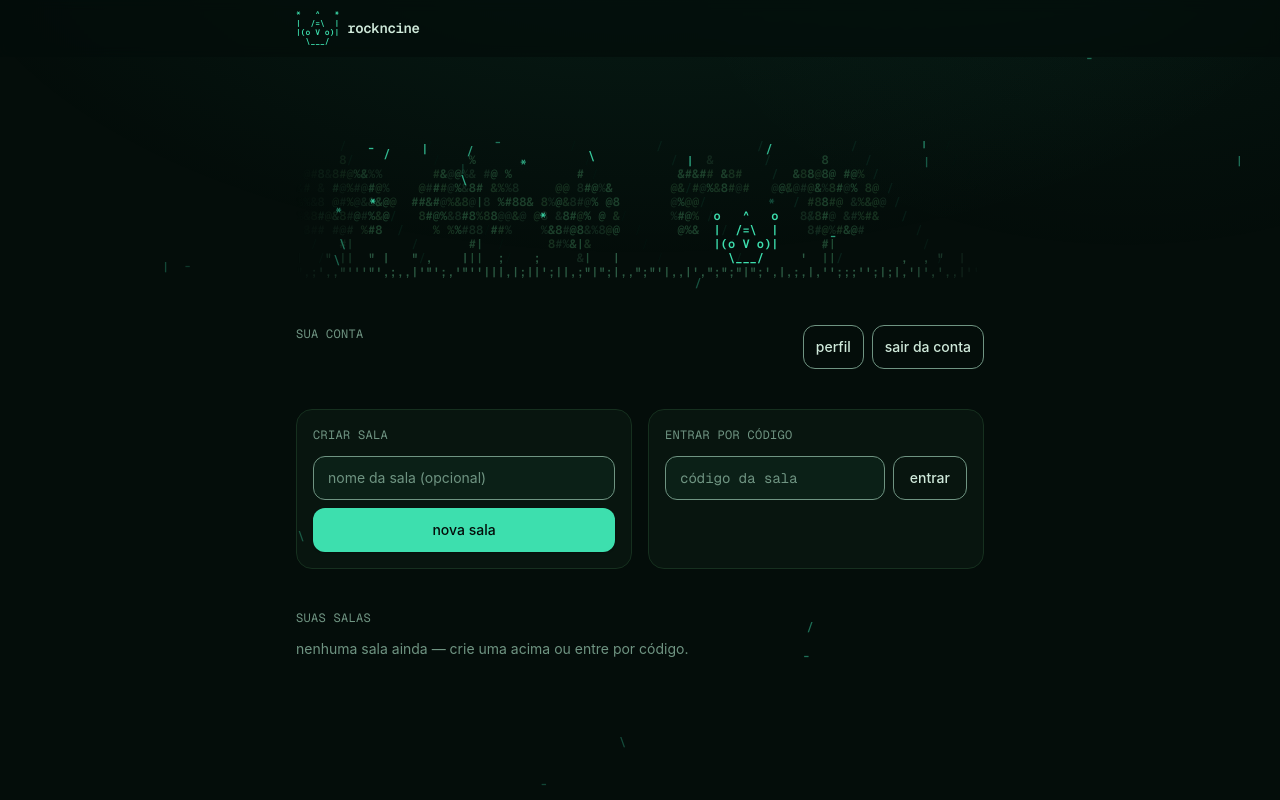
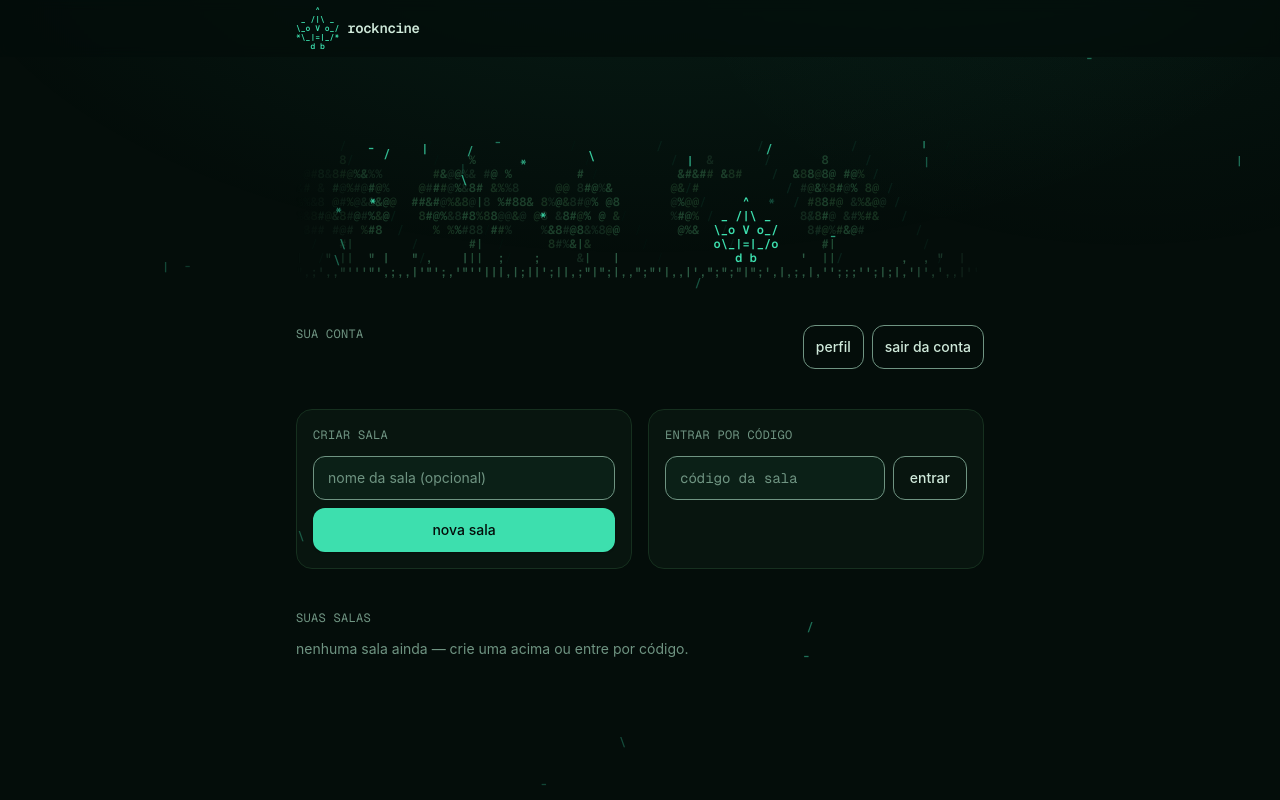
Before and after one commit to luqastw/rockncine, a Next.js app: page /rooms in a window 1280 px wide. Built offline with nearby package versions, Linux system fonts and the light colour scheme; no server answers.

Commit message:
feat(theme): Korok folha de bordo com corpinho, achatado na landing

```diff
--- a/components/chrome/AsciiForest.tsx
+++ b/components/chrome/AsciiForest.tsx
@@ -117,7 +117,7 @@ export function AsciiForest({ className = "" }: { className?: string }) {
       rows = Math.max(5, Math.floor(rect.height / ch));
       scene = buildScene(cols, rows);
       korokCol = Math.max(2, Math.floor(cols * 0.62));
-      for (let y = rows - 6; y < rows - 1; y++) {
+      for (let y = rows - 7; y < rows - 1; y++) {
         for (let x = korokCol - 2; x < korokCol + 12; x++) {
           if (x < 0 || x >= cols || y < 0) continue;
           scene[y * cols + x] = null;
@@ -167,7 +167,7 @@ export function AsciiForest({ className = "" }: { className?: string }) {
       const korok = blink ? miniKorokFrame(2).replaceAll("o V o", "- V -").split("\n") : korokLines;
       ctx.fillStyle = `rgb(${ACCENT})`;
       korok.forEach((line, i) => {
-        ctx.fillText(line, korokCol * cw, (rows - 5 + i) * ch);
+        ctx.fillText(line, korokCol * cw, (rows - 6 + i) * ch);
       });
 
       for (const f of flies) {
--- a/components/chrome/AsciiKorok.tsx
+++ b/components/chrome/AsciiKorok.tsx
@@ -18,31 +18,20 @@ function row(left: string, center: string): string {
   return left + center + mirrored(left);
 }
 
-export function heroKorokFrame(tick: number): string {
-  const up = tick % 14 < 7;
+export function korokFrame(tick: number): string {
   const berry = tick % 10 < 5 ? "o" : "*";
   const eyes = blinking(tick) ? "-" : "o";
+  const foot = tick % 8 < 4 ? "d" : "b";
   return [
-    row(up ? `${berry}      _/` : `       _/`, "^"),
-    row(up ? `\\     /==` : `${berry}     /==`, "="),
-    row(` \\   /   `, "|"),
-    row(`  | / ${eyes}  `, " "),
-    row(`  _/     `, "V"),
-    row(`   \\_____`, "_"),
-    row(`       d `, " "),
+    row("    ", "^"),
+    row(" _ /", "|"),
+    row(`\\_${eyes} `, "V"),
+    row(`${berry}\\_|`, "="),
+    row(`   ${foot}`, " "),
   ].join("\n");
 }
 
-export function miniKorokFrame(tick: number): string {
-  const berry = tick % 10 < 5 ? "o" : "*";
-  const eyes = blinking(tick) ? "-" : "o";
-  return [
-    row(`${berry}   `, "^"),
-    row(`|  /`, "="),
-    row(`|(${eyes} `, "V"),
-    row(`  \\_`, "_"),
-  ].join("\n");
-}
+export const miniKorokFrame = korokFrame;
 
 export function AsciiKorok({
   variant = "hero",
@@ -63,9 +52,9 @@ export function AsciiKorok({
     return () => window.clearInterval(id);
   }, []);
 
-  const frame = variant === "hero" ? heroKorokFrame(tick) : miniKorokFrame(tick);
+  const frame = korokFrame(tick);
   const size =
-    variant === "hero" ? "text-[11px] leading-[12px]" : "text-[8px] leading-[9px]";
+    variant === "hero" ? "text-[14px] leading-[14px] tracking-[0.18em]" : "text-[8px] leading-[9px]";
 
   return (
     <pre
```
